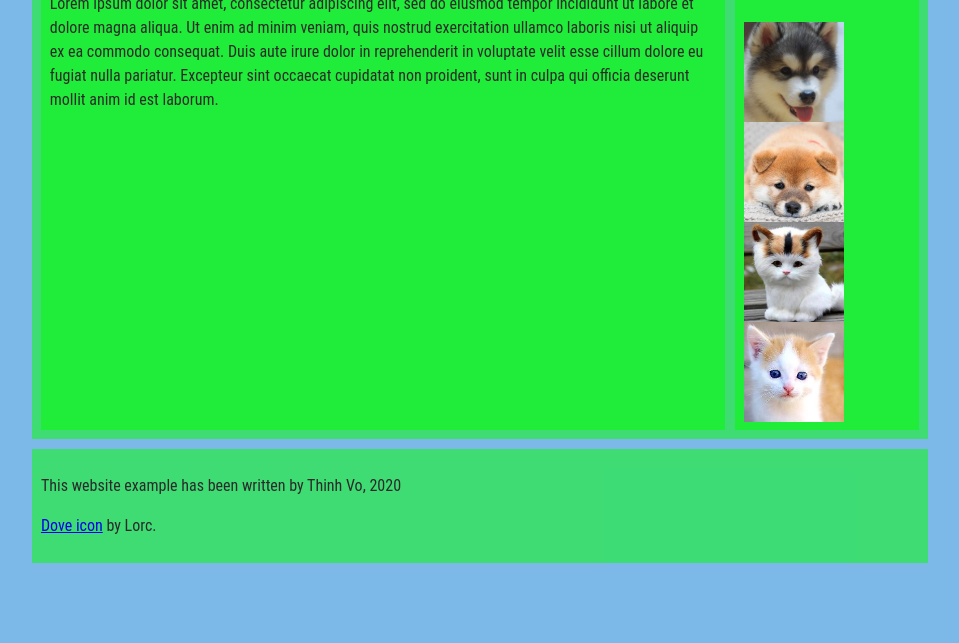
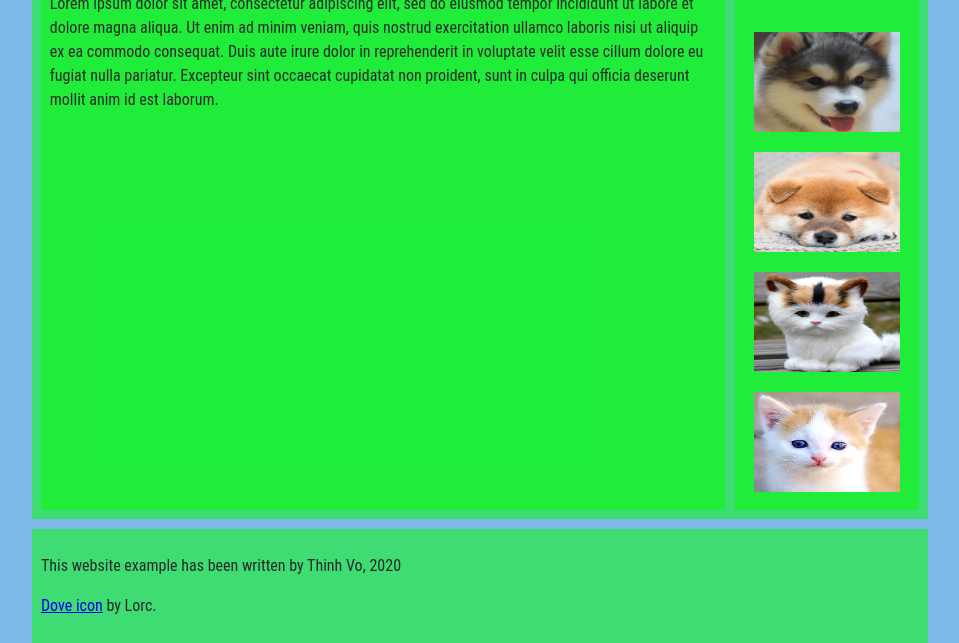
Before and after one commit to tvo1026/tvo1026.github.io, a plain HTML site: page Lab_3/index.html in a window 1280 px wide. Shown: the part 295-938 px from the top of the page, without its empty margins (160-1119 px from the left). Before the commit the page ends 858 px from the top, so only its background shows below. Drawn offline with Linux system fonts and the light colour scheme.

Commit message:
Update style.css

```diff
--- a/Lab_3/style.css
+++ b/Lab_3/style.css
@@ -134,6 +134,8 @@ aside a {
 aside img {
   width: 100px;
   height: 100px;
+  flex: 1 1 160px;
+  margin: 10px;
 }
 
 footer {
```
